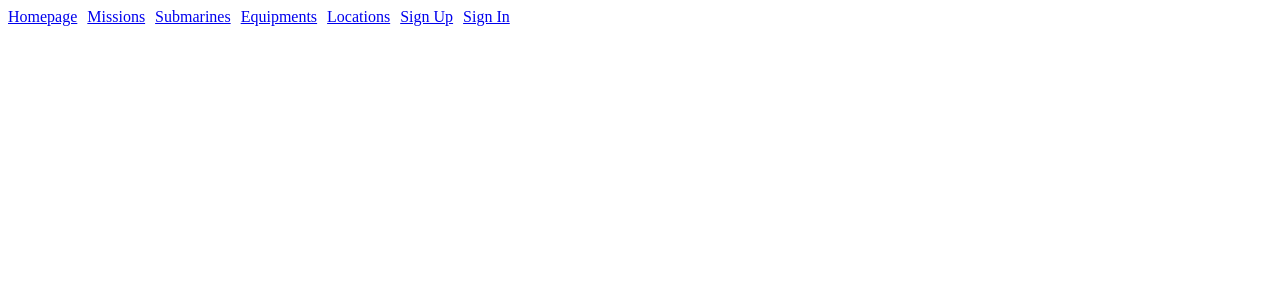
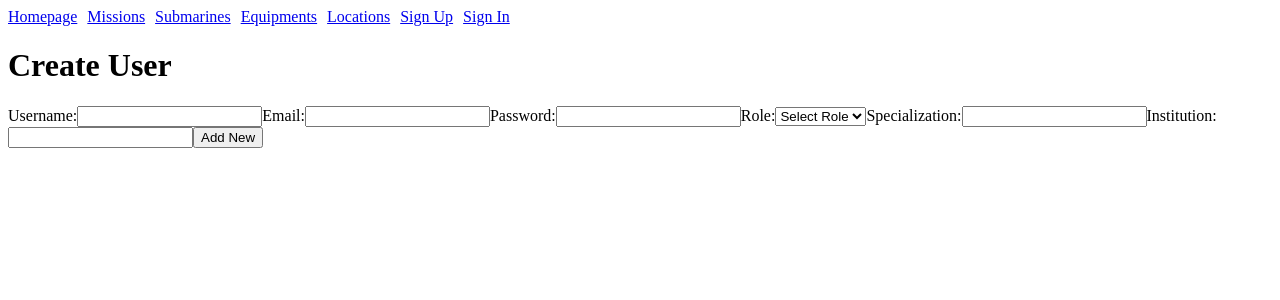
Before and after one commit to aalebreeq1/frontend-deepSea, a React (Vite) app: page /users/new in a window 1280 px wide. Shown: the top 300 px of the page. Built offline with nearby package versions, Linux system fonts and the light colour scheme; no server answers.

Commit message:
feat:UserRoutesAndImports

```diff
--- a/src/App.jsx
+++ b/src/App.jsx
@@ -27,6 +27,11 @@ import AllLocations from "./pages/locationPages/AllLocations"
 import CreateLocation from "./pages/locationPages/CreateLocation"
 import UpdateLocation from "./pages/locationPages/UpdateLocation";
 import LocationDetails from "./pages/locationPages/LocationDetails";
+
+import AllUsers from "./pages/UserPages/AllUsers";
+import CreateUser from "./pages/UserPages/CreateUser";
+import UpdateUser from "./pages/UserPages/UpdateUser";
+import UserDetails from "./pages/UserPages/UserDetails";
 
 function App() {
   function getUserFromToken() {
@@ -68,15 +73,19 @@ function App() {
         <Route path="/submarines/:id" element={<SubmarinesDetails user={user} />} />
         // EQUIPMENT Routes
         <Route path="/equipments" element={<AllEquipment />} />
-        <Route path="/equipments/new" element={<CreateEquipment user={user}/>} />
-        <Route path="/equipments/:equipmentId/edit" element={<UpdateEquipment user={user}/>} />
+        <Route path="/equipments/new" element={<CreateEquipment user={user} />} />
+        <Route path="/equipments/:equipmentId/edit" element={<UpdateEquipment user={user} />} />
         <Route path="/equipments/:equipmentId" element={<EquipmentDetails />} />
         // LOCATION Routes
         <Route path="/locations" element={<AllLocations />} />
-        <Route path="/locations/new" element={<CreateLocation user={user}/>} />
-        <Route path="/locations/:locationId/edit" element={<UpdateLocation user={user}/>} />
+        <Route path="/locations/new" element={<CreateLocation user={user} />} />
+        <Route path="/locations/:locationId/edit" element={<UpdateLocation user={user} />} />
         <Route path="/locations/:locationId/" element={<LocationDetails />} />
         //USER Routes
+        <Route path="/users" element={<AllUsers />} />
+        <Route path="/users/new" element={<CreateUser />} />
+        <Route path="/users/:userId/edit" element={<UpdateUser />} />
+        <Route path="/users/:userId" element={<UserDetails />} />
 
 
       </Routes>
--- a/src/pages/Dashboard.jsx
+++ b/src/pages/Dashboard.jsx
@@ -3,6 +3,9 @@ function Dashboard({ user }) {
   return (
     <div>
         <h1>Welcome {user.username}</h1>
+        <button onClick={() => navigate("/users/new")}>
+    Create User
+</button> // make this feat active only for admin
     </div>
   )
 }
--- a/src/pages/UserPages/AllUsers.jsx
+++ b/src/pages/UserPages/AllUsers.jsx
@@ -1,9 +1,36 @@
-import React from 'react'
+import { useState, useEffect } from "react"
+import { getAllUsers } from "../../services/userServices"
+import { Link } from "react-router"
 
 function AllUsers() {
-  return (
-    <div>AllUsers</div>
-  )
+    const [users, setUsers] = useState([])
+
+    async function loadUsers() {
+        const response = await getAllUsers()
+        setUsers(response)
+    }
+
+    useEffect(() => {
+        loadUsers()
+    }, [])
+
+    return (
+        <div>
+            <h1>All Users</h1>
+
+            {users.map((oneUser) => (
+                <div key={oneUser._id}>
+                    <h2>{oneUser.username}</h2>
+                    <p>Email: {oneUser.email}</p>
+                    <p>Role: {oneUser.role}</p>
+
+                    <Link to={`/users/${oneUser._id}`}>
+                        View Details
+                    </Link>
+                </div>
+            ))}
+        </div>
+    )
 }
 
 export default AllUsers
--- a/src/pages/UserPages/CreateUser.jsx
+++ b/src/pages/UserPages/CreateUser.jsx
@@ -1,9 +1,107 @@
-import React from 'react'
+import { useState } from "react"
+import { createNewUser } from "../../services/userServices"
+import { useNavigate } from "react-router"
 
 function CreateUser() {
-  return (
-    <div>CreateUser</div>
-  )
+    const [formData, setFormData] = useState({
+        username: "",
+        email: "",
+        password: "",
+        role: "",
+        specialization: "",
+        institution: ""
+    })
+
+    const navigate = useNavigate()
+
+    function handleChange(event) {
+        setFormData({
+            ...formData,
+            [event.target.name]: event.target.value
+        })
+    }
+
+    async function handleSubmit(event) {
+        event.preventDefault()
+
+        await createNewUser(formData)
+
+        navigate("/users")
+    }
+
+    return (
+        <div>
+            <h1>Create User</h1>
+
+            <form onSubmit={handleSubmit}>
+
+                <label htmlFor="username">Username:</label>
+                <input
+                    type="text"
+                    name="username"
+                    id="username"
+                    value={formData.username}
+                    onChange={handleChange}
+                    required
+                />
+
+                <label htmlFor="email">Email:</label>
+                <input
+                    type="email"
+                    name="email"
+                    id="email"
+                    value={formData.email}
+                    onChange={handleChange}
+                    required
+                />
+
+                <label htmlFor="password">Password:</label>
+                <input
+                    type="password"
+                    name="password"
+                    id="password"
+                    value={formData.password}
+                    onChange={handleChange}
+                    required
+                />
+
+                <label htmlFor="role">Role:</label>
+                <select
+                    name="role"
+                    id="role"
+                    value={formData.role}
+                    onChange={handleChange}
+                    required
+                >
+                    <option value="">Select Role</option>
+                    <option value="admin">Admin</option>
+                    <option value="researcher">Researcher</option>
+                    <option value="visitor">Visitor</option>
+                </select>
+
+                <label htmlFor="specialization">Specialization:</label>
+                <input
+                    type="text"
+                    name="specialization"
+                    id="specialization"
+                    value={formData.specialization}
+                    onChange={handleChange}
+                />
+
+                <label htmlFor="institution">Institution:</label>
+                <input
+                    type="text"
+                    name="institution"
+                    id="institution"
+                    value={formData.institution}
+                    onChange={handleChange}
+                />
+
+                <button type="submit">Add New</button>
+
+            </form>
+        </div>
+    )
 }
 
 export default CreateUser
--- a/src/pages/UserPages/UpdateUser.jsx
+++ b/src/pages/UserPages/UpdateUser.jsx
@@ -1,9 +1,115 @@
-import React from 'react'
+import { useState, useEffect } from "react"
+import { useParams, useNavigate } from "react-router"
+import {
+    getUserById,
+    updateUserById
+} from "../../services/userServices"
 
 function UpdateUser() {
-  return (
-    <div>UpdateUser</div>
-  )
+    const [formData, setFormData] = useState({
+        username: "",
+        email: "",
+        role: "",
+        specialization: "",
+        institution: ""
+    })
+
+    const { userId } = useParams()
+    const navigate = useNavigate()
+
+    async function loadUser() {
+        const response = await getUserById(userId)
+
+        setFormData({
+            username: response.username,
+            email: response.email,
+            role: response.role,
+            specialization: response.specialization || "",
+            institution: response.institution || ""
+        })
+    }
+
+    function handleChange(event) {
+        setFormData({
+            ...formData,
+            [event.target.name]: event.target.value
+        })
+    }
+
+    async function handleSubmit(event) {
+        event.preventDefault()
+
+        await updateUserById(userId, formData)
+
+        navigate(`/users/${userId}`)
+    }
+
+    useEffect(() => {
+        loadUser()
+    }, [userId])
+
+    return (
+        <div>
+            <h1>Update User</h1>
+
+            <form onSubmit={handleSubmit}>
+
+                <label htmlFor="username">Username:</label>
+                <input
+                    type="text"
+                    name="username"
+                    id="username"
+                    value={formData.username}
+                    onChange={handleChange}
+                    required
+                />
+
+                <label htmlFor="email">Email:</label>
+                <input
+                    type="email"
+                    name="email"
+                    id="email"
+                    value={formData.email}
+                    onChange={handleChange}
+                    required
+                />
+
+                <label htmlFor="role">Role:</label>
+                <select
+                    name="role"
+                    id="role"
+                    value={formData.role}
+                    onChange={handleChange}
+                    required
+                >
+                    <option value="admin">Admin</option>
+                    <option value="researcher">Researcher</option>
+                    <option value="visitor">Visitor</option>
+                </select>
+
+                <label htmlFor="specialization">Specialization:</label>
+                <input
+                    type="text"
+                    name="specialization"
+                    id="specialization"
+                    value={formData.specialization}
+                    onChange={handleChange}
+                />
+
+                <label htmlFor="institution">Institution:</label>
+                <input
+                    type="text"
+                    name="institution"
+                    id="institution"
+                    value={formData.institution}
+                    onChange={handleChange}
+                />
+
+                <button type="submit">Update User</button>
+
+            </form>
+        </div>
+    )
 }
 
 export default UpdateUser
--- a/src/pages/UserPages/UserDetails.jsx
+++ b/src/pages/UserPages/UserDetails.jsx
@@ -1,9 +1,67 @@
-import React from 'react'
+import { useState, useEffect } from "react"
+import { useParams, useNavigate } from "react-router"
+import {
+    getUserById,
+    deleteUserById
+} from "../../services/userServices"
 
 function UserDetails() {
-  return (
-    <div>UserDetails</div>
-  )
+    const [user, setUser] = useState(null)
+
+    const navigate = useNavigate()
+    const { userId } = useParams()
+
+    async function loadUser() {
+        const response = await getUserById(userId)
+        setUser(response)
+    }
+
+    async function deleteOneUser() {
+        await deleteUserById(userId)
+        navigate("/users")
+    }
+
+    useEffect(() => {
+        loadUser()
+    }, [userId])
+
+    return (
+        <div>
+            <h1>User Details</h1>
+
+            {user ? (
+                <>
+                    <h2>{user.username}</h2>
+
+                    <p>
+                        <b>Email:</b> {user.email}
+                    </p>
+
+                    <p>
+                        <b>Role:</b> {user.role}
+                    </p>
+
+                    <p>
+                        <b>Specialization:</b> {user.specialization}
+                    </p>
+
+                    <p>
+                        <b>Institution:</b> {user.institution}
+                    </p>
+
+                    <button
+                        onClick={() => navigate(`/users/${user._id}/edit`)}
+                    >
+                        Edit User
+                    </button>
+
+                    <button onClick={deleteOneUser}>
+                        Delete User
+                    </button>
+                </>
+            ) : null}
+        </div>
+    )
 }
 
 export default UserDetails
```
Also changed, not shown: src/services/userServices.js (renamed from src/services/userServices..js).
